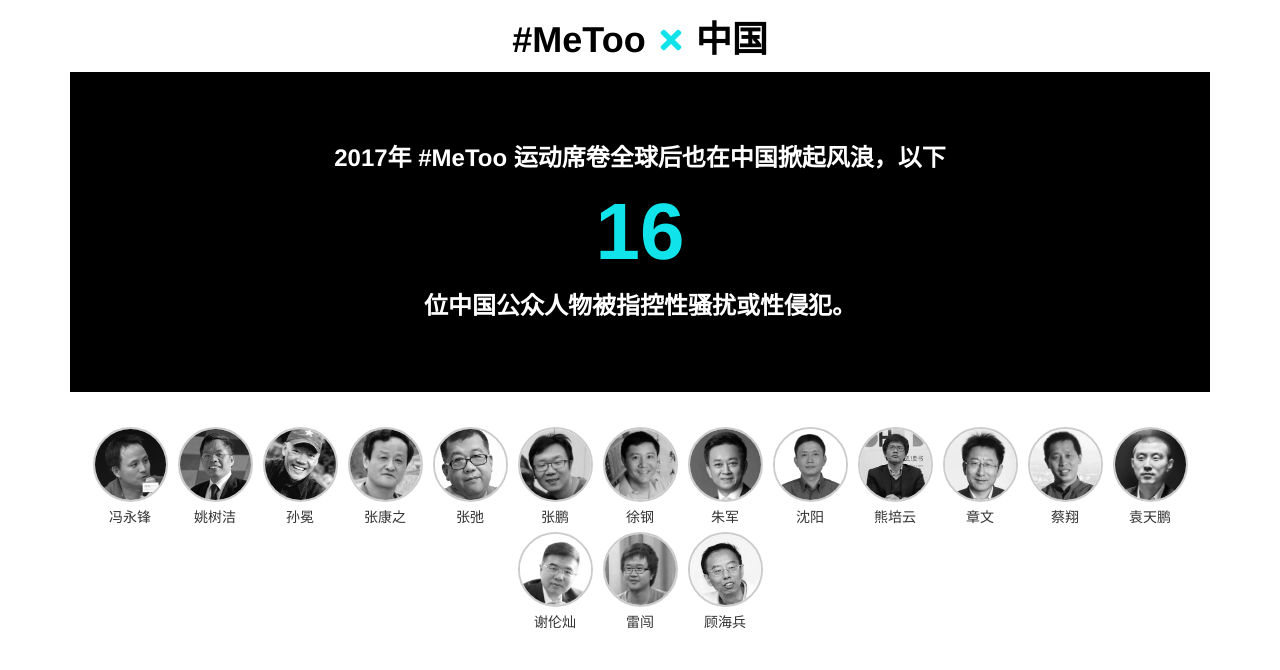
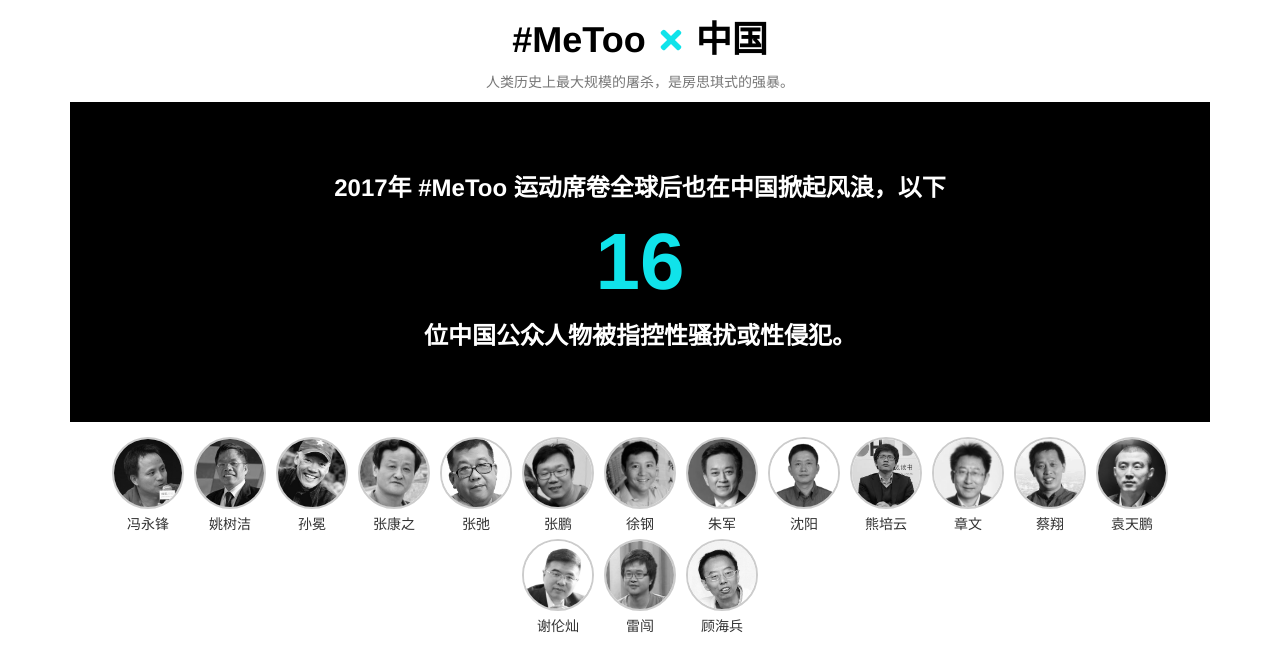
Before and after one commit to stevenliuyi/metoo, a React (Create React App) app: page / in a window 1280 px wide. Shown: the top 670 px of the page. Built offline with nearby package versions, Linux system fonts and the light colour scheme.

Commit message:
add subtitle

```diff
--- a/src/components/App.css
+++ b/src/components/App.css
@@ -99,7 +99,7 @@ a {
   flex-wrap: wrap;
   justify-content: center;
   text-align: center;
-  padding-top: 30px;
+  padding-top: 10px;
   overflow-y: auto;
   max-height: 40vh;
 }
@@ -179,3 +179,8 @@ a {
   color: #000 !important;
   background-color: #ccc !important;
 }
+
+#subtitle {
+  padding-top: -20px;
+  padding-bottom: 10px;
+}
--- a/src/components/App.js
+++ b/src/components/App.js
@@ -19,6 +19,9 @@ class App extends Component {
           <a href='/'>
             <div id='title' className="h1"><strong>#MeToo <span id='times'><FaTimes size={30} /></span> 中国</strong></div>
           </a>
+          <div id='subtitle' className='text-muted'>
+            人类历史上最大规模的屠杀，是房思琪式的强暴。
+          </div>
           <div id='info'>
            { this.state.currentPerson == null ?
              <div>
@@ -40,7 +43,7 @@ class App extends Component {
             Object.keys(data).sort().map(name => (
               <div className={`person ${ this.state.currentPerson === name ? 'person-highlight' : ''}`}
                 key={`person-${name}`} onClick={() => this.setState({ currentPerson: name })}>
-                <img className='thumb' src={`/images/${data[name].photo}`} width={75} height={75} alt={name} />
+                <img className='thumb' src={`/images/${data[name].photo}`} width={72} height={72} alt={name} />
                 <div className='person-name'>{ name }</div>
               </div>
             ))
```
